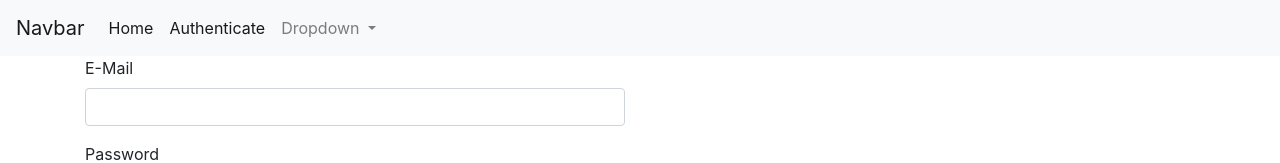
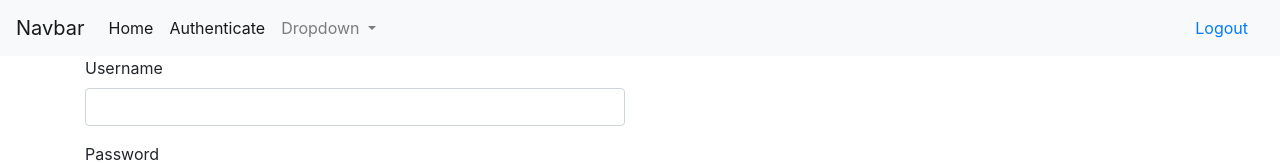
Before and after one commit to JacekGajewski/friendly-bet-frontend, an Angular app: page /auth in a window 1280 px wide. Shown: the top 163 px of the page. Built offline with nearby package versions, Linux system fonts and the light colour scheme.

Commit message:
signup functionality added

```diff
--- a/src/app/auth/auth.component.html
+++ b/src/app/auth/auth.component.html
@@ -5,13 +5,13 @@
     </div>
     <form #authForm="ngForm" (ngSubmit)="onSubmit(authForm)">
       <div class="form-group">
-        <label for="email">E-Mail</label>
+        <label for="username">Username</label>
         <input
-          type="email"
-          id="email"
+          type="username"
+          id="username"
           class="form-control"
           ngModel
-          name="email"
+          name="username"
           required/>
       </div>
       <div class="form-group">
--- a/src/app/auth/auth.component.ts
+++ b/src/app/auth/auth.component.ts
@@ -25,14 +25,14 @@ export class AuthComponent {
       return;
     }
 
-    const email = authForm.form.value.email;
+    const username = authForm.form.value.username;
     const pass = authForm.form.value.password;
 
     // let authObsv: Observable<object>;
 
     this.isLoading = true;
     if (this.isLoginMode) {
-      this.authService.login(email, pass).subscribe(responseData => {
+      this.authService.login(username, pass).subscribe(responseData => {
         console.log(responseData);
         this.isLoading = false;
       }, error => {
@@ -41,15 +41,15 @@ export class AuthComponent {
         this.isLoading = false;
       });
     } else {
-      this.authService.signup(email, pass).subscribe(responseData => {
+      this.authService.signup(username, pass).subscribe(responseData => {
         console.log(responseData);
         this.isLoading = false;
       }, error => {
         console.log(error);
         this.error = 'An error occurred';
         this.isLoading = false;
-      });;
-      // this.authService.signup(email, pass)
+      });
+      // this.authService.signup(username, pass)
       //   .subscribe(responseData => {
       //     console.log(responseData);
       //     this.isLoading = false;
--- a/src/app/auth/auth.service.ts
+++ b/src/app/auth/auth.service.ts
@@ -3,6 +3,7 @@ import {HttpClient, HttpHeaderResponse, HttpHeaders, HttpResponse} from '@angula
 import {Observable, Subject} from 'rxjs';
 import {UserModel} from './user.model';
 import {catchError, map, tap} from 'rxjs/operators';
+import {Router} from '@angular/router';
 
 export interface AuthResponseData {
   email: string;
@@ -19,73 +20,38 @@ export class AuthService {
   user = new Subject<UserModel>();
   id: string;
 
-  constructor(private http: HttpClient) {
+  constructor(private http: HttpClient, private router: Router) {
   }
 
-  // signup(aemail: string, apassword: string) {
-  //   const url = '';
-  //   return this.http.post<any>(url,
-  //     {
-  //       email: aemail,
-  //       password: apassword,
-  //       returnToken: true
-  //     }
-  //   )
-  //     .pipe(tap(responseData => {
-  //       this.handleAuthentication(responseData.email, responseData.id, responseData.tokenid, +responseData.expircesIn);
-  //     }));
-  // }
   getId() {
     return this.id;
   }
 
-  signup(aemail: string, apassword: string) {
-    const url = 'http://localhost:8080/bets';
-    return this.http.get(url,
-      {
-        headers: new HttpHeaders({
-          Authorization: this.token
-        })
-      }
-    );
+  signup(theUsername: string, thePassword: string) {
+    const url = 'http://localhost:8080/users';
+    return this.http.post(url, {
+      username: theUsername,
+      password: thePassword
+    });
   }
 
-  login(aemail: string, pass: string) {
+  login(theUsername: string, thePassword: string) {
     const url = 'http://localhost:8080/login';
-    console.log(aemail);
-    console.log(pass);
-
     return this.http.post<object>(url,
       {
-        username: aemail,
-        password: pass
-      }, {observe: 'response'}).pipe(map(responseData => {
-      // console.log('login';
-      this.token = responseData.headers.get('Authorization');
-      this.id = responseData.headers.get('UserId');
-      // .replace(/Bearer /gi, '');
-      console.log('heaeder: ', responseData.headers.get('Authorization'));
-      console.log('heaeder: ', this.token);
-      // console.log(responseData);
-      // this.handleAuthentication(responseData.email, responseData.id, responseData.tokenid, +responseData.expircesIn);
+        username: theUsername,
+        password: thePassword
+      }, {observe: 'response'})
+      .pipe(map(responseData => {
+        this.token = responseData.headers.get('Authorization');
+        this.id = responseData.headers.get('UserId');
+        this.router.navigate(['/bets']);
     }));
   }
 
-  private handleAuthentication(email: string, id: string, token: string, expiresIn: number) {
-    const expDate = new Date(new Date().getTime() + expiresIn * 1000);
-    const user = new UserModel(
-      email,
-      id,
-      token,
-      expDate
-    );
-    this.user.next(user);
-  }
-
-  createOrder() {
-    const url = 'http://localhost:8080/login';
-    return this.http.get(url, {observe: 'response'}).pipe(
-      map(resp => console.log('heaeder', resp.headers.get('Authorization')))
-    );
+  logout() {
+    this.token = null;
+    this.id = null;
+    this.router.navigate(['/auth']);
   }
 }
--- a/src/app/auth/user.model.ts
+++ b/src/app/auth/user.model.ts
@@ -1,5 +1,6 @@
 export class UserModel {
-  constructor(public email: string,
+
+  constructor(public username: string,
               public id: string,
               private _token: string,
               private _tokenExpDate: Date) {
@@ -7,7 +8,7 @@ export class UserModel {
 
 
   get token() {
-    if (!this._tokenExpDate || new Date() > this._tokenExpDate){
+    if (!this._tokenExpDate || new Date() > this._tokenExpDate) {
       return null;
     }
     return this.token;
--- a/src/app/bet-edit/bet-edit.component.ts
+++ b/src/app/bet-edit/bet-edit.component.ts
@@ -90,7 +90,7 @@ export class BetEditComponent implements OnInit {
       'pending',
       +this.authService.getId(),
       this.signUpForm.get('betData').get('rival').value,
-      this.authService.getId()), this.authService.getId(), this.signUpForm.get('betData').get('rival').value
+      +this.authService.getId())
     ).subscribe(
       responseData => this.betService.onEmit()
     );
--- a/src/app/bets/model/bet.model.ts
+++ b/src/app/bets/model/bet.model.ts
@@ -1,5 +1,5 @@
 export class Bet {
-  public betId?: string;
+  public betId?: number;
   public title: string;
   public content: string;
   public value: string;
@@ -8,7 +8,7 @@ export class Bet {
   public rivalName: string;
 
 
-  constructor(title: string, content: string, value: string, status: string, creatorId: number, rivalName: string, betId?: string) {
+  constructor(title: string, content: string, value: string, status: string, creatorId: number, rivalName: string, betId?: number) {
     this.betId = betId;
     this.title = title;
     this.content = content;
--- a/src/app/bets/service/bet.service.ts
+++ b/src/app/bets/service/bet.service.ts
@@ -28,8 +28,9 @@ export class BetService {
     });
   }
 
-  addBet(newBet: Bet, userId: string, rivalId: string): Observable<Bet> {
-    return this.http.post<Bet>(this.baseUrl + '/' + userId + '/' + rivalId, newBet, {
+  addBet(newBet: Bet): Observable<Bet> {
+    console.log(newBet);
+    return this.http.post<Bet>(this.baseUrl, newBet, {
       headers: new HttpHeaders({
         Authorization: this.authService.token
       })
--- a/src/app/header/header.component.html
+++ b/src/app/header/header.component.html
@@ -1,25 +1,3 @@
-<!--<nav class="navbar navbar-default">-->
-<!--  <div class="container-fluid">-->
-<!--    <div class="navbar-header">-->
-<!--      <a routerLink="/" class="navbar-brand">Home</a>-->
-<!--    </div>-->
-<!--    <div class="collapse navbar-collapse">-->
-<!--      <ul class="nav navbar-nav">-->
-<!--        <li routerLinkActive="active"><a routerLink="/">One</a></li>-->
-<!--        <li routerLinkActive="active"><a routerLink="/">Two</a></li>-->
-<!--      </ul>-->
-<!--      <ul class="nav navbar-nav navbar-right">-->
-<!--        <li class="dropdown" appDropdown>-->
-<!--          <a style="cursor:pointer;" class="dropdown-toggle" role="button">Manage <span class="caret"></span></a>-->
-<!--          <ul class="dropdown-menu">-->
-<!--            <li><a style="cursor:pointer;">Save</a></li>-->
-<!--            <li><a style="cursor:pointer;">Fetch</a></li>-->
-<!--          </ul>-->
-<!--        </li>-->
-<!--      </ul>-->
-<!--    </div>-->
-<!--  </div>-->
-<!--</nav>-->
 <nav class="navbar navbar-expand-lg navbar-light bg-light">
   <a class="navbar-brand" href="#">Navbar</a>
   <button class="navbar-toggler" type="button" data-toggle="collapse" data-target="#navbarSupportedContent" aria-controls="navbarSupportedContent" aria-expanded="false" aria-label="Toggle navigation">
@@ -47,5 +25,10 @@
         </div>
       </li>
     </ul>
+    <ul class="nav justify-content-end">
+      <li class="nav-item">
+        <a class="nav-link"  (click)="logout()">Logout</a>
+      </li>
+    </ul>
   </div>
 </nav>
--- a/src/app/header/header.component.ts
+++ b/src/app/header/header.component.ts
@@ -1,4 +1,5 @@
-import { Component, OnInit } from '@angular/core';
+import {Component, OnInit} from '@angular/core';
+import {AuthService} from '../auth/auth.service';
 
 @Component({
   selector: 'app-header',
@@ -7,9 +8,13 @@ import { Component, OnInit } from '@angular/core';
 })
 export class HeaderComponent implements OnInit {
 
-  constructor() { }
+  constructor(private authService: AuthService) {
+  }
 
   ngOnInit() {
   }
 
+  logout() {
+    this.authService.logout();
+  }
 }
--- a/tslint.json
+++ b/tslint.json
@@ -84,7 +84,7 @@
     "template-no-negated-async": true,
     "use-lifecycle-interface": true,
     "use-pipe-transform-interface": true,
-    "variable-name": [true, "allow-snake-case"]
+    "variable-name": [true, "allow-snake-case", "allow-leading-underscore"]
   },
   "rulesDirectory": [
     "codelyzer"
```
